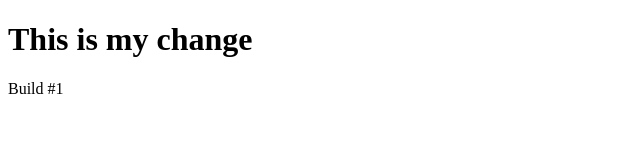
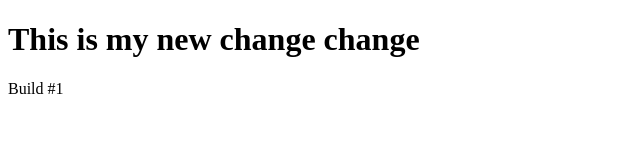
Before and after one commit to aryan1769/jenkins-demo, a plain HTML site: page index.html in a window 1280 px wide. Shown: the whole page, without its empty margins (0-640 px from the left). Drawn offline with Linux system fonts and the light colour scheme.

Commit message:
Update index.html

```diff
--- a/index.html
+++ b/index.html
@@ -3,7 +3,7 @@
 <head><title>Hello from Jenkins</title></head>
   <!-- Triggered by GitHub webhook -->
 <body>
-  <h1>This is my change</h1>
+  <h1>This is my new change change</h1>
   <p>Build #1</p>
 </body>
 </html>
```
